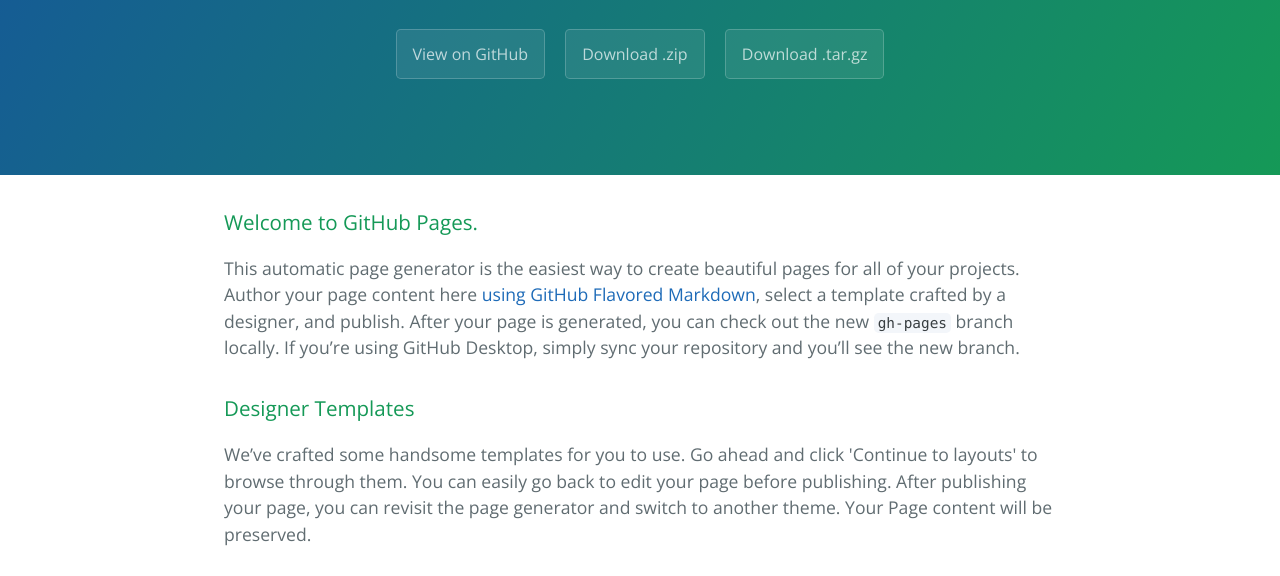
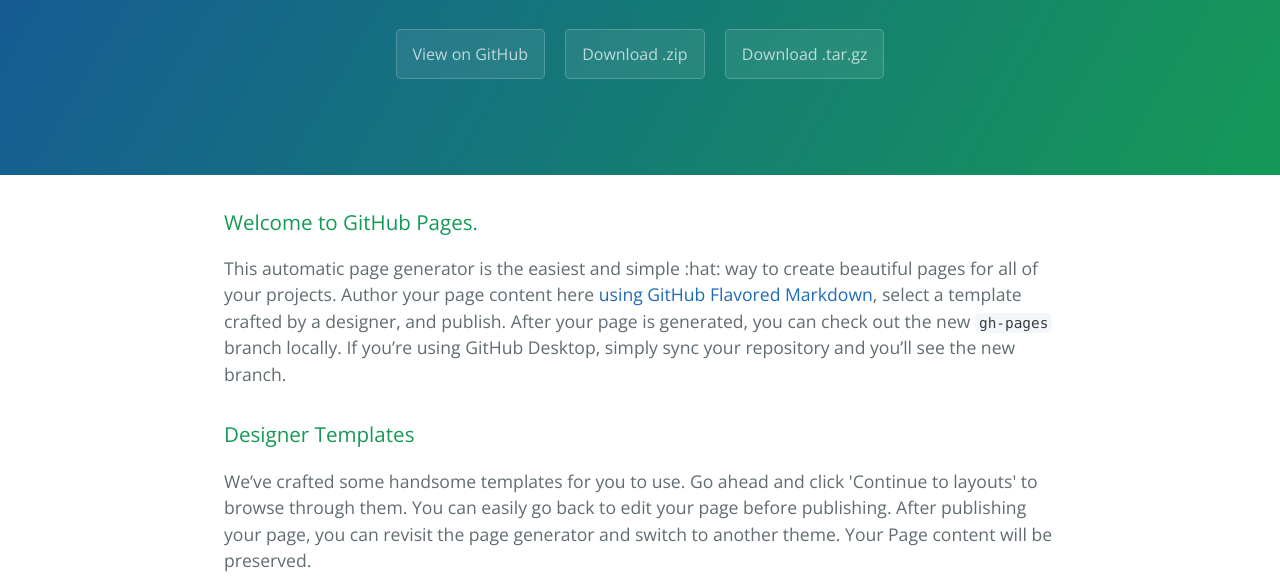
Before and after one commit to sr320/panopea, a plain HTML site: page index.html in a window 1280 px wide. Shown: the part 208-784 px from the top of the page. Drawn offline with nearby package versions, Linux system fonts and the light colour scheme.

Commit message:
Update index.html

```diff
--- a/index.html
+++ b/index.html
@@ -22,7 +22,7 @@
       <h3>
 <a id="welcome-to-github-pages" class="anchor" href="#welcome-to-github-pages" aria-hidden="true"><span class="octicon octicon-link"></span></a>Welcome to GitHub Pages.</h3>
 
-<p>This automatic page generator is the easiest way to create beautiful pages for all of your projects. Author your page content here <a href="https://guides.github.com/features/mastering-markdown/">using GitHub Flavored Markdown</a>, select a template crafted by a designer, and publish. After your page is generated, you can check out the new <code>gh-pages</code> branch locally. If you’re using GitHub Desktop, simply sync your repository and you’ll see the new branch.</p>
+<p>This automatic page generator is the easiest and simple :hat:  way to create beautiful pages for all of your projects. Author your page content here <a href="https://guides.github.com/features/mastering-markdown/">using GitHub Flavored Markdown</a>, select a template crafted by a designer, and publish. After your page is generated, you can check out the new <code>gh-pages</code> branch locally. If you’re using GitHub Desktop, simply sync your repository and you’ll see the new branch.</p>
 
 <h3>
 <a id="designer-templates" class="anchor" href="#designer-templates" aria-hidden="true"><span class="octicon octicon-link"></span></a>Designer Templates</h3>
```
